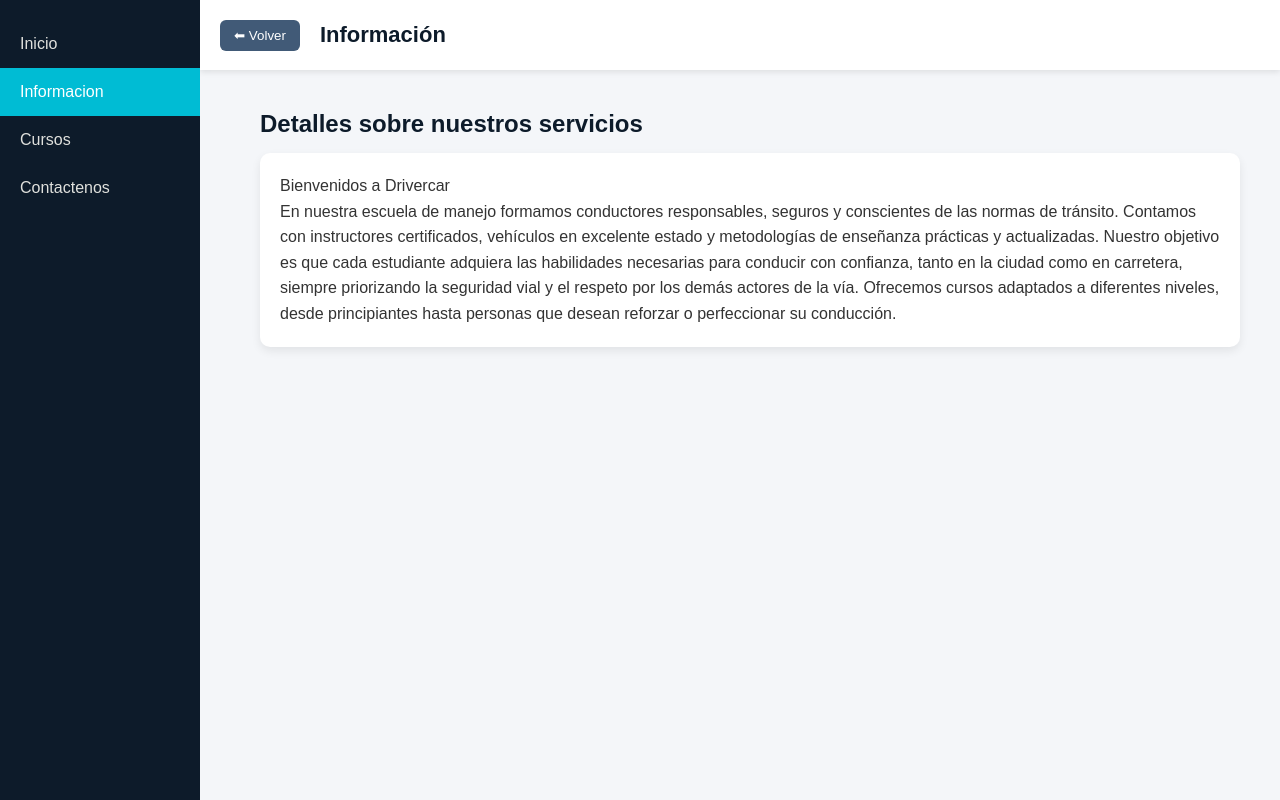
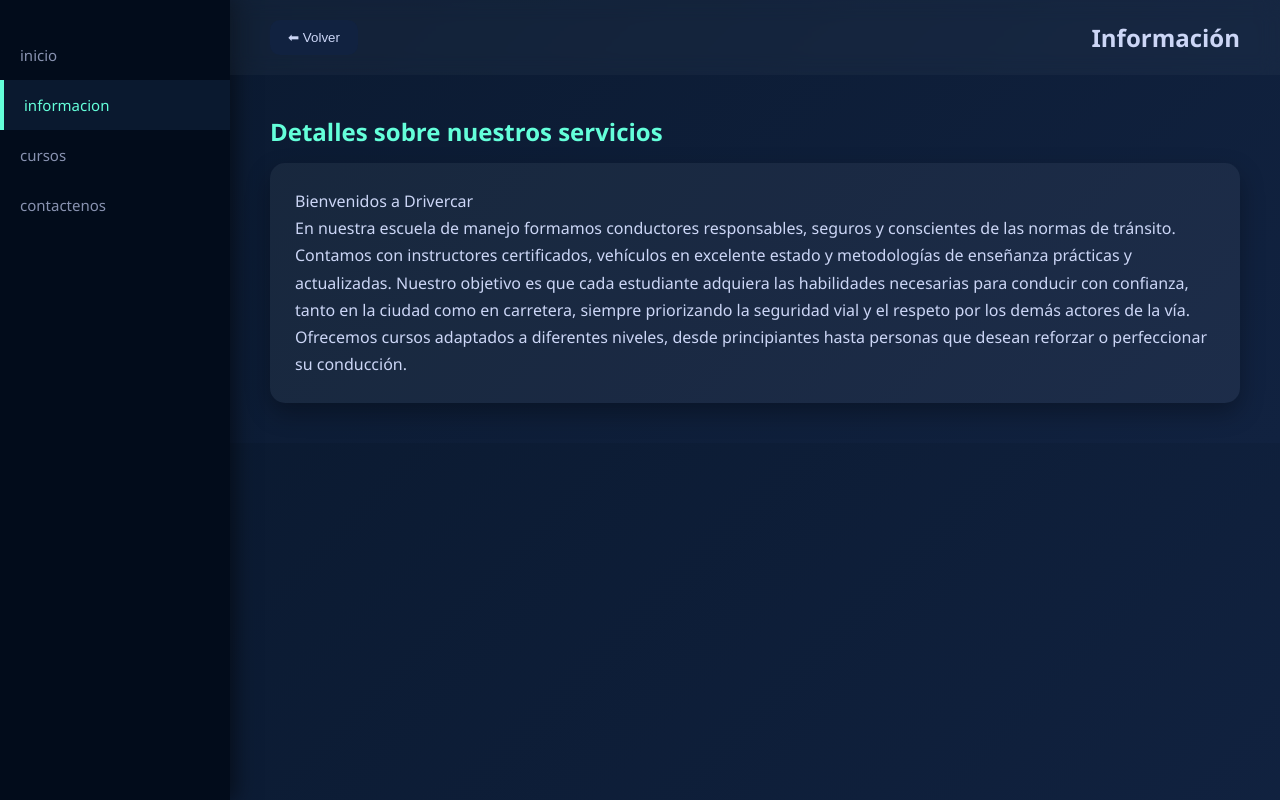
Before and after one commit to sofi9908/Drivercar2, a PHP site: page /html/info.html in a window 1280 px wide. Run offline with PHP 8.4, Linux system fonts and the light colour scheme.

Commit message:
Mejoré el diseño con CSS moderno

```diff
--- a/css/info.css
+++ b/css/info.css
@@ -1,115 +1,90 @@
-/* RESET */
 * {
     margin: 0;
     padding: 0;
     box-sizing: border-box;
-    font-family: Arial, Helvetica, sans-serif;
 }
 
-/* BODY */
 body {
-    background: #f4f6f9;
+    font-family: 'Segoe UI', sans-serif;
+    background: linear-gradient(135deg, #0a192f, #112240);
+    color: #ccd6f6;
 }
 
-/* SIDEBAR */
 .sidebar {
     position: fixed;
-    top: 0;
-    left: 0;
-    width: 200px;
-    height: 100%;
-    background: #0d1b2a;
-    padding-top: 20px;
-    display: flex;
-    flex-direction: column;
+    width: 230px;
+    height: 100vh;
+    background: #020c1b;
+    padding-top: 30px;
+    box-shadow: 5px 0 20px rgba(0,0,0,0.5);
 }
 
 .menu-item {
-    color: #e0e1dd;
+    display: block;
+    padding: 15px 20px;
+    color: #8892b0;
     text-decoration: none;
-    padding: 15px 20px;
     transition: 0.3s;
-    text-transform: capitalize;
+    font-size: 15px;
 }
 
 .menu-item:hover {
-    background: #1b263b;
+    background: #0a192f;
+    color: #64ffda;
+    padding-left: 30px;
 }
 
 .menu-item.active {
-    background: #00bcd4;
-    color: white;
+    background: #0a192f;
+    color: #64ffda;
+    border-left: 4px solid #64ffda;
 }
 
-/* HEADER */
 header {
-    margin-left: 200px;
-    height: 70px;
-    background: white;
+    margin-left: 230px;
+    padding: 20px 40px;
+    background: rgba(255,255,255,0.03);
+    backdrop-filter: blur(10px);
     display: flex;
     align-items: center;
-    padding: 0 20px;
-    gap: 20px;
-    box-shadow: 0 2px 6px rgba(0,0,0,0.1);
+    justify-content: space-between;
 }
 
-header h1 {
-    font-size: 22px;
-    color: #0d1b2a;
-}
-
-/* BOTÓN VOLVER */
 .btn-volver {
-    background: #415a77;
-    color: white;
+    background: #112240;
     border: none;
-    padding: 8px 14px;
-    border-radius: 6px;
+    color: #ccd6f6;
+    padding: 10px 18px;
+    border-radius: 10px;
     cursor: pointer;
     transition: 0.3s;
 }
 
 .btn-volver:hover {
-    background: #1b263b;
+    background: #64ffda;
+    color: #0a192f;
+    transform: scale(1.05);
 }
 
-/* CONTENIDO PRINCIPAL */
+header h1 {
+    font-size: 24px;
+    font-weight: 600;
+}
+
 main {
-    margin-left: 220px;
+    margin-left: 230px;
     padding: 40px;
 }
 
-/* TARJETA DE INFORMACIÓN */
 main h2 {
     margin-bottom: 15px;
-    color: #0d1b2a;
+    color: #64ffda;
 }
 
 main p {
-    background: white;
-    padding: 20px;
-    border-radius: 10px;
-    line-height: 1.6;
-    color: #333;
-    box-shadow: 0 4px 10px rgba(0,0,0,0.08);
+    line-height: 1.7;
+    background: rgba(255,255,255,0.05);
+    padding: 25px;
+    border-radius: 15px;
+    box-shadow: 0 10px 25px rgba(0,0,0,0.3);
 }
-
-/* RESPONSIVE */
-@media (max-width: 768px) {
-    .sidebar {
-        width: 160px;
-    }
-
-    header {
-        margin-left: 160px;
-    }
-
-    main {
-        margin-left: 160px;
-        padding: 20px;
-    }
-
-    header h1 {
-        font-size: 18px;
-    }
-}
```
